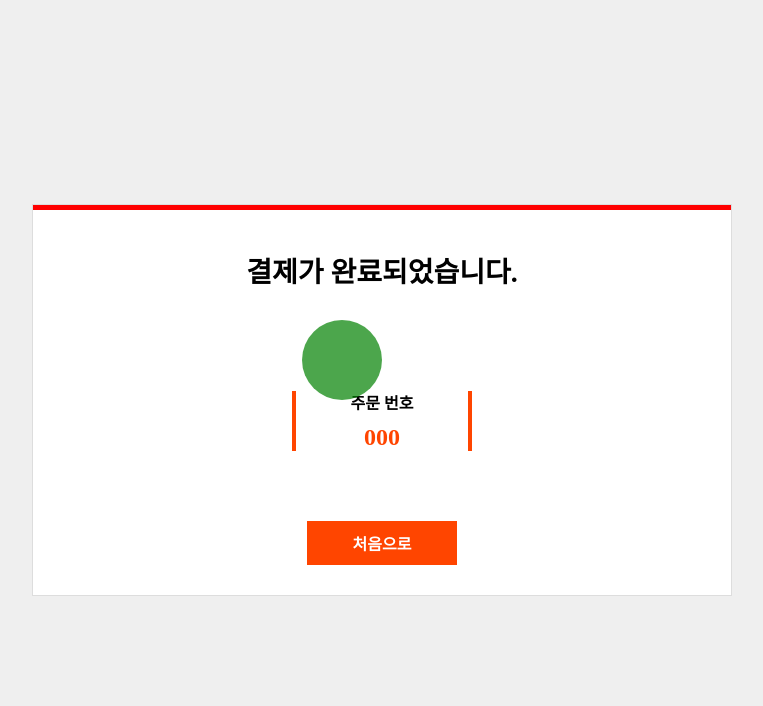
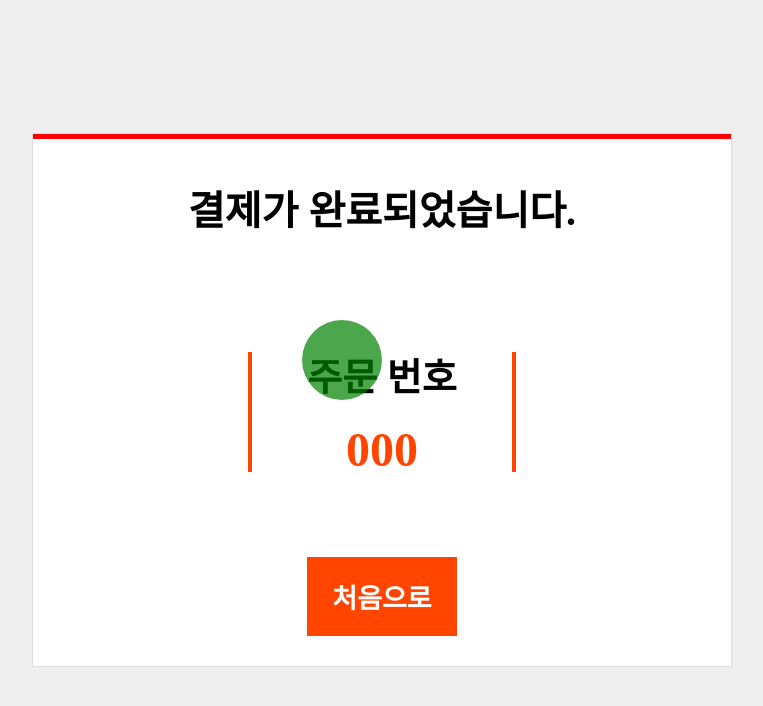
Before and after one commit to gminji/CapstoneDesign_LuckyVicky, a plain HTML site: page orderComplete.html in a window 1280 px wide. Shown: the whole page, without its empty margins (258-1021 px from the left). Drawn offline with Linux system fonts and the light colour scheme; a web font is replaced by a local one.

Commit message:
Add files via upload

```diff
--- a/index_styles.css
+++ b/index_styles.css
@@ -32,7 +32,7 @@ body {
 
 /* 전체 컨테이너 스타일 */
 .container {
-    width: 90vw;
+    width: 80vw;
     max-width: 700px;
     text-align: center;
     border: 1px solid #ddd;
--- a/orderComplete.css
+++ b/orderComplete.css
@@ -54,7 +54,7 @@ body {
 }
 
 .message h2 {
-    font-size: 28px;
+    font-size: 40px; /* 글자 크기 2배 */
     color: black;
     margin-bottom: 30px;
 }
@@ -69,7 +69,7 @@ body {
 
 .line {
     width: 4px;
-    height: 60px;
+    height: 120px; /* 선의 높이를 2배로 늘림 */
     background-color: #FF4500;
     margin: 0 55px;
 }
@@ -79,19 +79,20 @@ body {
 }
 
 .order-text p {
-    margin: 10px 0;
+    margin: 20px 0; /* 여백을 조금 더 늘림 */
+    font-size: 38px;
 }
 
 .order-text .number {
-    font-size: 24px;
+    font-size: 48px; /* 번호 글자 크기 2배 */
     color: #FF4500;
     font-weight: bold;
 }
 
 .home-button {
     width: 150px;
-    padding: 10px;
-    font-size: 16px;
+    padding: 20px; /* 버튼 크기 키움 */
+    font-size: 27px; /* 버튼 글자 크기 2배 */
     background-color: #FF4500;
     color: white;
     border: none;
```
